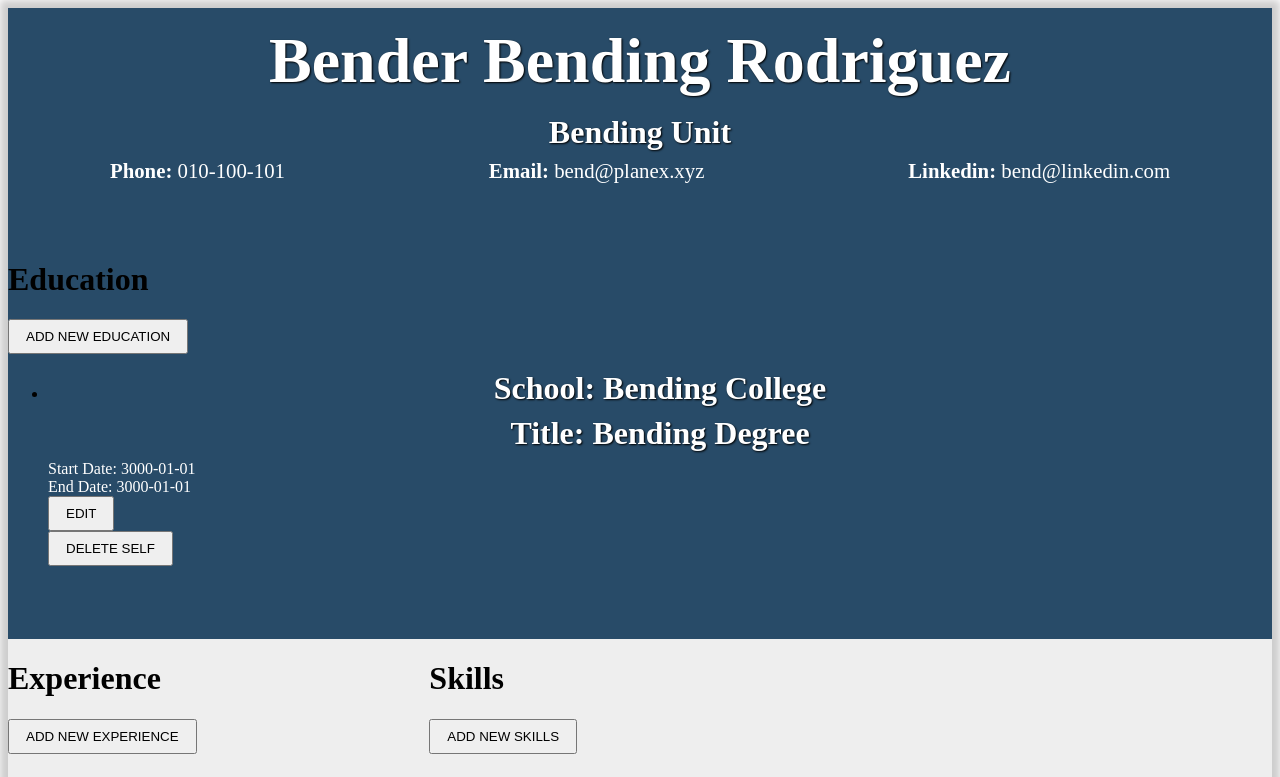
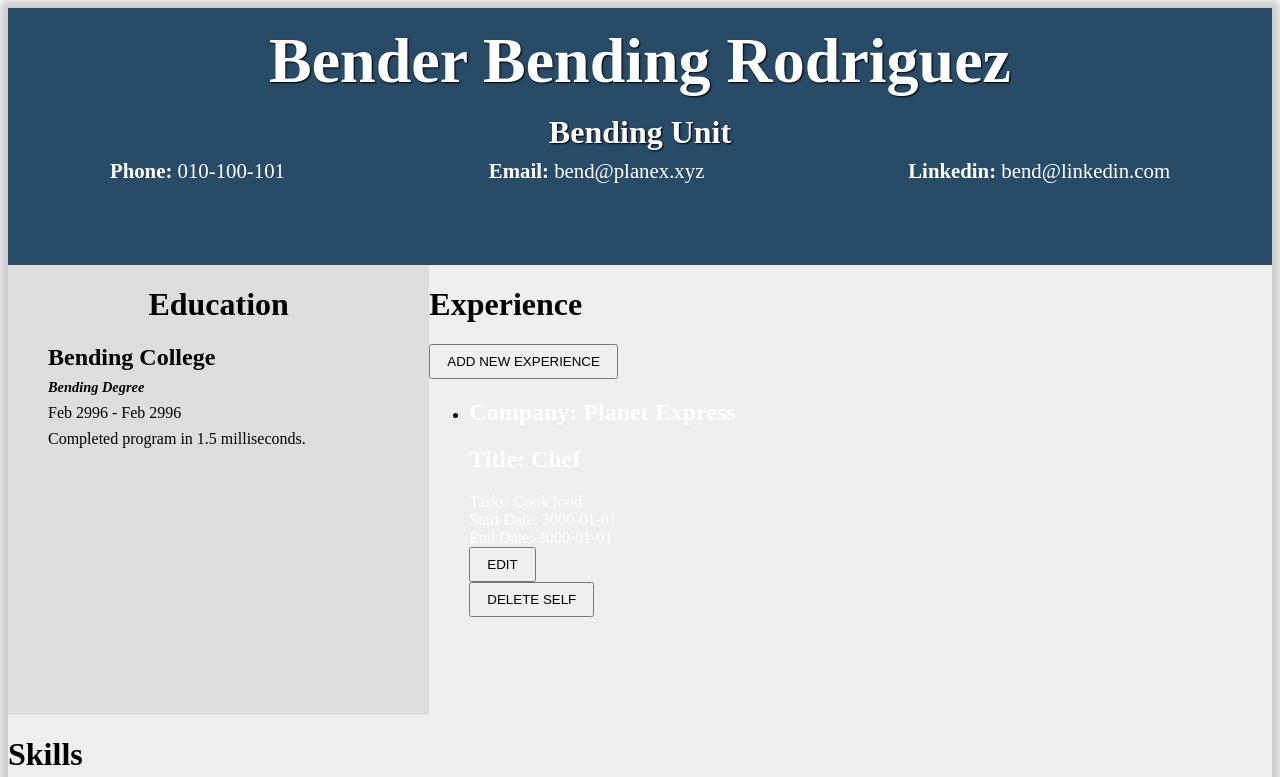
Before and after one commit to pcho101/top-cv-application, a React (Create React App) app: page / in a window 1280 px wide. Shown: the top 777 px of the page. Built offline with nearby package versions, Linux system fonts and the light colour scheme.

Commit message:
Style Education component

```diff
--- a/src/components/Education.js
+++ b/src/components/Education.js
@@ -14,10 +14,11 @@ class Education extends Component {
     this.state = {
       history: [{
         id: 0,
+        degree: "Bending Degree",
         school: "Bending College",
-        title: "Bending Degree",
-        dateStart: "3000-01-01",
-        dateEnd: "3000-01-01",
+        dateStart: "2996-02",
+        dateEnd: "2996-02",
+        desc: "Completed program in 1.5 milliseconds.",
 
         visible: true,
       }],
@@ -47,9 +48,10 @@ class Education extends Component {
     const history = this.state.history.map((element, index) => {
       if (index === i) {
         if(e.target.id === 'school') element.school = e.target.value;
-        if(e.target.id === 'title') element.title = e.target.value;
+        if(e.target.id === 'degree') element.degree = e.target.value;
         if(e.target.id === 'dateStart') element.dateStart = e.target.value;
-        if(e.target.id === 'dateStart') element.dateEnd = e.target.value;
+        if(e.target.id === 'dateEnd') element.dateEnd = e.target.value;
+        if(e.target.id === 'desc') element.desc = e.target.value;
       }
       return element;
     })
@@ -64,10 +66,11 @@ class Education extends Component {
     this.setState({
       history: history.concat([{
         id: number,
-        school: '',
-        title: '',
-        dateStart: '',
-        dateEnd: '',
+        school: 'College',
+        degree: 'Degree',
+        dateStart: "2022-01",
+        dateEnd: "2022-01",
+        desc: 'Minor in Arts; 3.8 GPA',
 
         visible: true,
       }]),
@@ -87,16 +90,22 @@ class Education extends Component {
       return (
         <li key={index}>
           <div className="Content" style={{display: this.state.history[index].visible ? "block" : "none"}}>
-            <h2>School: {this.state.history[index].school}</h2>
-            <h2>Title: {this.state.history[index].title}</h2>
-            <div>Start Date: {this.state.history[index].dateStart}</div>
-            <div>End Date: {this.state.history[index].dateEnd}</div>
-            <button id={index} onClick={this.editContent}>Edit</button>
+            <h2 className="school">{this.state.history[index].school}</h2>
+            <h2 className="degree">{this.state.history[index].degree}</h2>
+            <div className="degree-dates">
+              {new Date(this.state.history[index].dateStart).toLocaleString('en-US', {year:'numeric', month:'short'})}
+              <span> - </span>
+              {new Date(this.state.history[index].dateEnd).toLocaleString('en-US', {year:'numeric', month:'short'})}
             </div>
-          <button id={index} onClick={this.deleteContent}>Delete self</button>
+            <div className="edu-desc">{this.state.history[index].desc}</div>
+          </div>
+          <div className="btnGroup">
+            <button id={index} onClick={this.editContent} style={{display: this.state.history[index].visible ? "inline-block" : "none"}}>E</button>
+            <button id={index} onClick={this.deleteContent}>X</button>
+          </div>
+          <div className="education-form" style={{display: !this.state.history[index].visible ? "block" : "none"}}>
             <form
               id={index}
-            style={{display: !this.state.history[index].visible ? "block" : "none"}}
               onSubmit={this.onSubmitForm}
             >
               <label htmlFor="school">School</label>
@@ -106,36 +115,44 @@ class Education extends Component {
                 value={this.state.history[index].school}
                 onChange={this.handleInputChange}
               />
-            <label htmlFor="title">Title</label>
+              <label htmlFor="degree">Degree</label>
               <input
-              id="title"
+                id="degree"
                 type="text"
-              value={this.state.history[index].title}
+                value={this.state.history[index].degree}
                 onChange={this.handleInputChange}
               />
               <label htmlFor="dateStart">Start Date</label>
               <input
                 id="dateStart"
-              type="date"
+                type="month"
                 value={this.state.history[index].dateStart}
                 onChange={this.handleInputChange}
                 />
               <label htmlFor="dateEnd">End Date</label>
               <input
                 id="dateEnd"
-              type="date"
+                type="month"
                 value={this.state.history[index].dateEnd}
+                onChange={this.handleInputChange}
+              />
+              <label htmlFor="desc">Description</label>
+              <textarea
+                id="desc"
+                value={this.state.history[index].desc}
                 onChange={this.handleInputChange}
               />
               <button type="submit">Submit</button>
             </form>
+          </div>
+
         </li>
       );
     });
     return (
-      <div className="General">
-        <h1 className="Education">Education</h1>
-        <button onClick={this.addNewContent}>Add New Education</button>
+      <div className="Education">
+        <h1>Education</h1>
+        <button className="add-Education" onClick={this.addNewContent}>+</button>
         <ul>{moves}</ul>
       </div>
     )
--- a/src/styles/App.css
+++ b/src/styles/App.css
@@ -77,3 +77,80 @@ button {
   padding: 8px 16px;
   text-transform: uppercase;
 }
+
+
+.Education {
+  background-color: #dddddd;
+  position: relative;
+}
+
+.Education .Content {
+  color: black;
+}
+
+.Education h1 {
+  text-align: center;
+}
+
+.Education ul {
+  list-style-type: none;
+}
+
+.Education:hover .add-Education {
+  display: block;
+}
+
+.add-Education {
+  display: none;
+  position: absolute;
+  right: 0px;
+  top: 0px;
+  margin-right: 24px;
+  margin-top: 18px;
+}
+
+.school {
+  margin: 8px 0px;
+}
+
+.degree {
+  font-style: italic;
+  font-size: 0.9em;
+  margin: 8px 0px;
+}
+
+.degree-dates {
+  margin: 8px 0px;
+}
+
+.edu-desc {
+  margin-bottom: 24px;
+}
+
+.education-form form label {
+  color: black;
+}
+
+.education-form form {
+  display: flex;
+  flex-direction: column;
+  align-items: center;
+  padding: 16px;
+}
+
+.btnGroup {
+  display: none;
+  position: absolute;
+  right: 0px;
+  top: 0px;
+  margin-right: 24px;
+  margin-top: 18px;
+}
+
+li {
+  position: relative;
+}
+
+li:hover .btnGroup {
+  display: block;
+}
```
Lines whose indentation alone changed are shown as unchanged.
